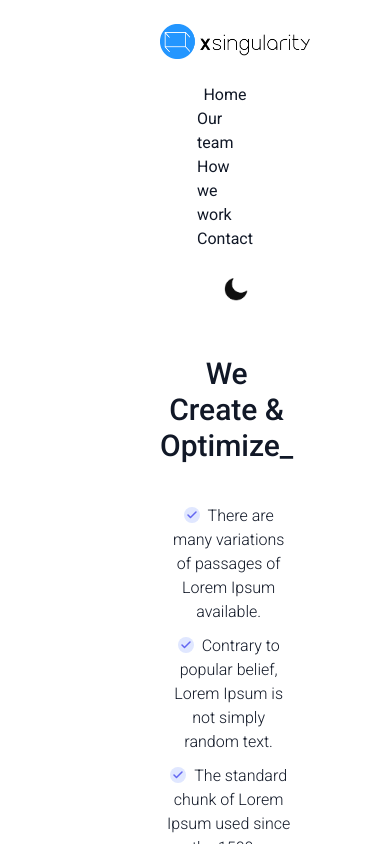
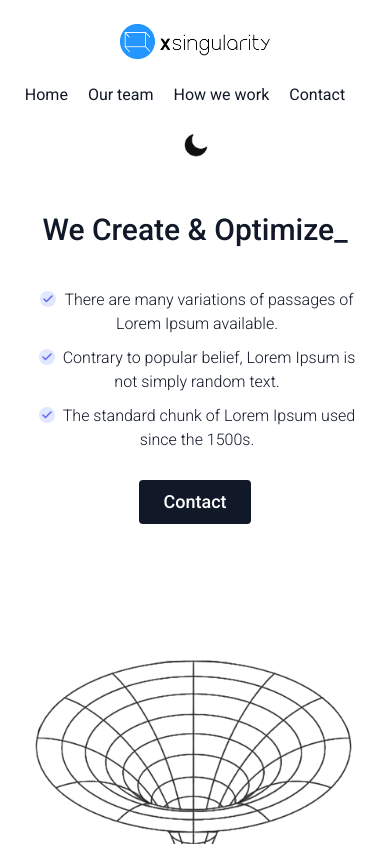
Before and after one commit to XSingularity/core-website, a Next.js app: page / in a window 390 px wide. Shown: the top 844 px of the page. Built offline with nearby package versions, Linux system fonts and the light colour scheme.

Commit message:
responsive fixes

```diff
--- a/src/app/components/header.tsx
+++ b/src/app/components/header.tsx
@@ -3,7 +3,7 @@ import React from 'react'
 const Header = () => {
   return (
 <header className="text-gray-900 font-sans font-light ">
-  <div className=" container mx-auto flex flex-wrap p-6 px-40 flex-col md:flex-row items-center ">
+  <div className=" container mx-auto flex flex-wrap p-6 xl:px-40 2xl:px-40 lg:px-7 md:px-7 flex-col md:flex-row items-center ">
 
     <img className="test" src="/logo1.png" alt="" />
     <br />
--- a/src/app/components/intro.tsx
+++ b/src/app/components/intro.tsx
@@ -3,7 +3,7 @@ import React from 'react'
 const Intro = () => {
   return (
     <section className="text-gray-600 font-sans font-light ">
-  <div className=" container mx-auto flex flex-wrap p-7 px-40 flex-col md:flex-row items-center">
+  <div className=" container flex flex-wrap p-7 mx-auto xl:px-40 2xl:px-40 lg:px-7 md:px-7  flex-col md:flex-row items-center">
     <div className="lg:flex-grow md:w-1/2 lg:pr-24 md:pr-16 flex flex-col md:items-start md:text-left mb-16 md:mb-0 items-center text-center">
       <h1 className="title-font sm:text-5xl text-3xl mb-4 font-medium text-gray-900">We Create & Optimize_
       </h1>
@@ -44,7 +44,7 @@ const Intro = () => {
       <button className="ease-in duration-500 inline-flex text-white bg-gray-900 border-1 py-2 px-6 focus:outline-none hover:bg-blue-500 hover:text-white rounded text-lg font-medium ">Contact</button>
       </div>
     </div>
-    <div className="lg:max-w-lg lg:w-full md:w-1/2 w-5/6 ease-in duration-300">
+    <div className="lg:w-1/2 md:w-1/2 ">
     <img className=" sm:content-center " src="/xsing.png" alt="xSingularity" />
     </div>
   </div>
```
